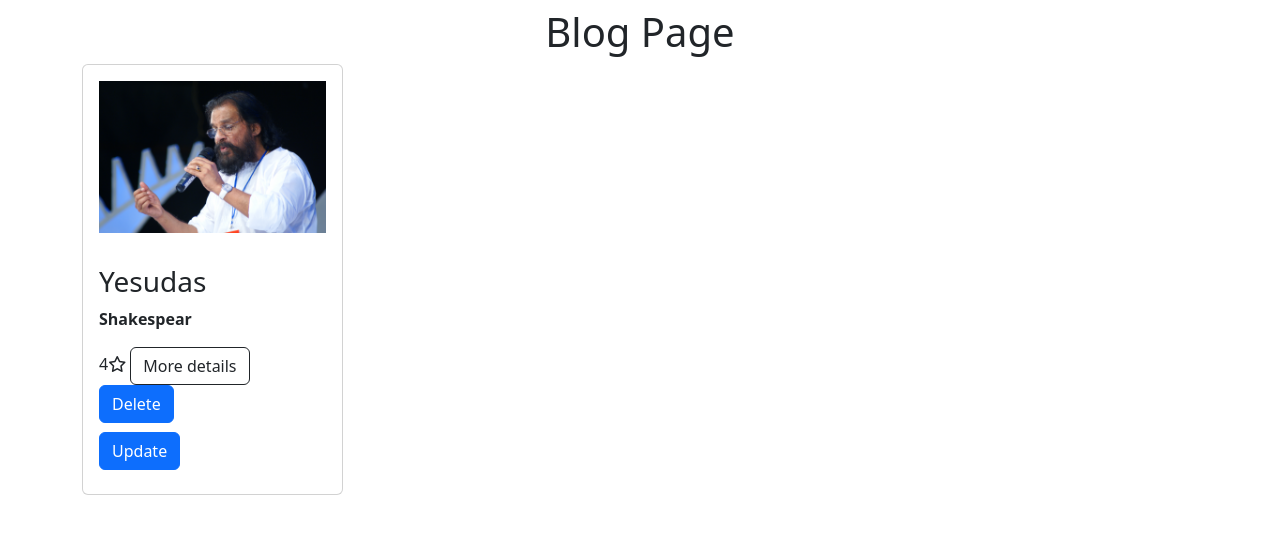
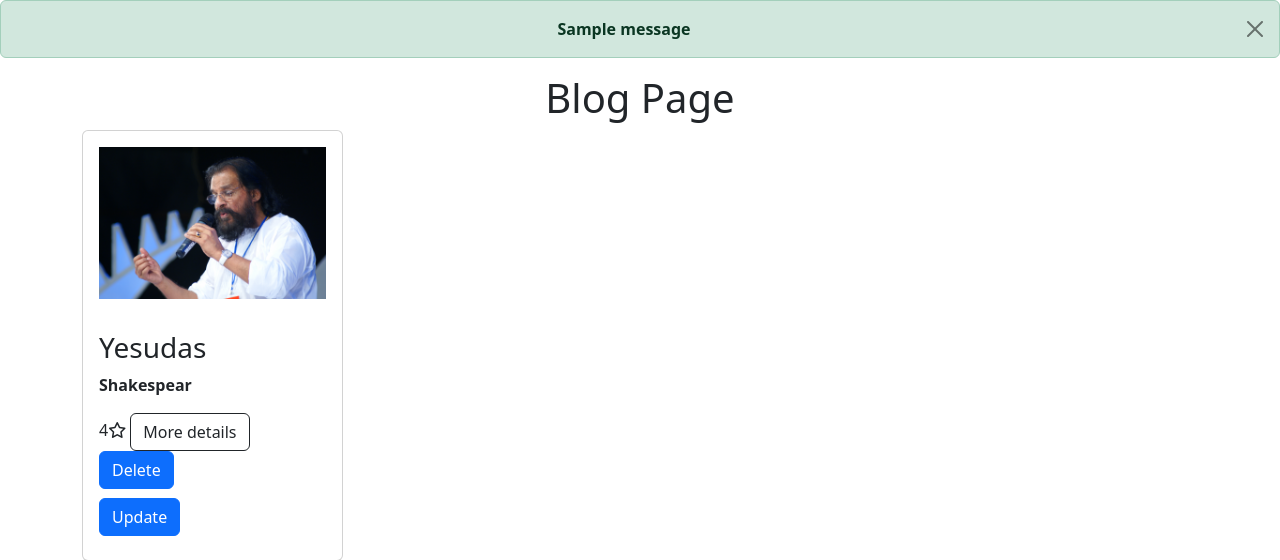
Before and after one commit to Nanda-Gift/blog_pratice, a Django app: page / in a window 1280 px wide. Shown: the part 56-616 px from the top of the page. Run offline with Django 4.2, Linux system fonts and the light colour scheme; data comes from the database, SQL or seed files in the repository; both versions use the stored data as it was after the commit; one stand-in notice (Sample message) is shown; some libraries are stand-ins or nearby versions.

Commit message:
new commit

```diff
--- a/blogapp/views.py
+++ b/blogapp/views.py
@@ -29,10 +29,10 @@ def register(request):
 
         if password!=confirm_password:
             messages.warning(request,"Password is Not Matching")
-            return redirect('/auth/signup/')
+            return redirect('register')
         if len(password)<=5:
             messages.warning(request,"Password must be atleast 5 character")
-            return redirect('/auth/signup/')
+            return redirect('register')
         elif not re.search("[a-z]", password):
             flag = -1
 
@@ -50,7 +50,7 @@ def register(request):
             try:
                 if User.objects.get(username=email):
                     messages.info(request,"Email is Taken")
-                    return redirect('/auth/signup/')
+                    return redirect('register')
 
 
             except Exception as identifier:
--- a/templates/create.html
+++ b/templates/create.html
@@ -14,6 +14,8 @@
     <button type="button" class="btn-close" data-bs-dismiss="alert" aria-label="Close"></button>
   </div>
   {% endfor %}
+
+
   <br><br><br>
 
     <h3 class="text-light">Create Blog</h3>
--- a/templates/home.html
+++ b/templates/home.html
@@ -4,7 +4,20 @@
 
 {% block title %}Home{% endblock title %}
 
+
+
 {% block body %}
+
+<center>
+ {% for message in messages %}
+
+<div class="alert alert-{{message.tags}} alert-dismissible fade show" role="alert">
+  <strong>{{message}}</strong>
+  <button type="button" class="btn-close" data-bs-dismiss="alert" aria-label="Close"></button>
+</div>
+ {% endfor %}
+</center>
+
   <div class="container mt-2">
   <h1 class="text-center">Blog Page</h1>
   {% for c in blogs %}
@@ -31,6 +44,7 @@
         </div>
       </div>
   <div>
+
    <!-- {% if user.is_authenticated %} -->
 
 
```
Also changed, not shown: db.sqlite3, media/images/K_J_Yesudas_RCt48xR.jpg (added), media/images/K_J_Yesudas_cGLJnyD.jpg (added), media/images/RAHMAN--621x414_N65GE8w.webp (added), media/images/RAHMAN--621x414_XhshvgE.webp (added), 1 other file. Lines whose indentation alone changed are shown as unchanged.
